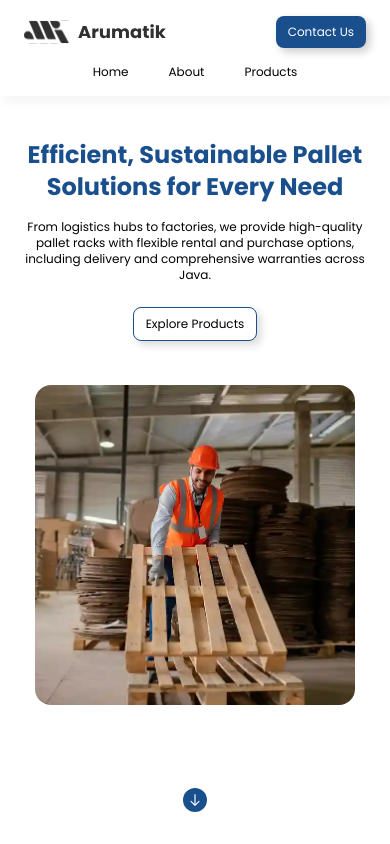
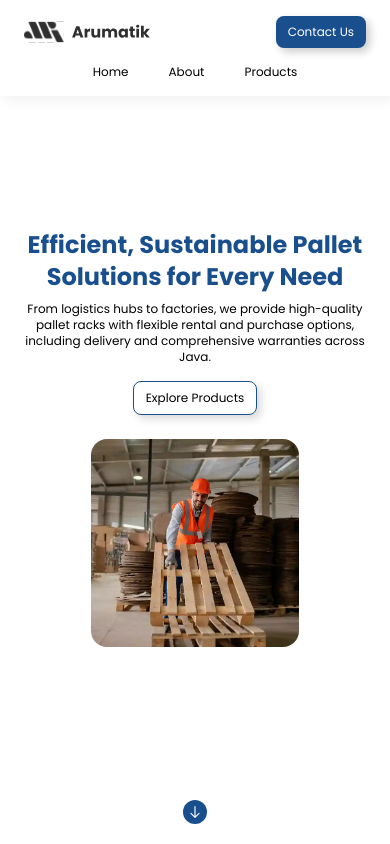
Before and after one commit to Crskiko/Arumatik, a React (Vite) app: page / in a window 390 px wide. Shown: the top 844 px of the page. Built offline with nearby package versions, Linux system fonts and the light colour scheme.

Commit message:
fix styling hero

```diff
--- a/src/components/HeroSection.jsx
+++ b/src/components/HeroSection.jsx
@@ -15,15 +15,15 @@ function HeroSection({ navigate, scroll, isMobile }) {
   return (
     <section id="hero" className="relative">
       <div
-        className={`flex ${isMobile ? "flex-col px-6 gap-1" : "flex-row xl:px-28 px-12 gap-10"}
+        className={`flex ${isMobile ? "flex-col px-6 gap-6 mt-8" : "flex-row xl:px-28 px-12 gap-10"}
         justify-between items-center w-full`}
       >
         <div className={isMobile ? "text-center" : "w-[34rem]"}>
-          <h1 className={`${isMobile ? "text-2xl mb-4" : "text-3xl mb-5"} font-bold text-blue`}>
+          <h1 className={`${isMobile ? "text-2xl mb-2" : "text-3xl mb-5"} font-bold text-blue`}>
             Efficient, Sustainable Pallet Solutions for Every Need
           </h1>
 
-          <p className={isMobile ? "text-xs mb-6" : "text-sm mb-16"}>
+          <p className={isMobile ? "text-xs mb-4" : "text-sm mb-16"}>
             From logistics hubs to factories, we provide high-quality pallet
             racks with flexible rental and purchase options, including delivery
             and comprehensive warranties across Java.
@@ -42,7 +42,7 @@ function HeroSection({ navigate, scroll, isMobile }) {
           alt="hero-img"
           className={`${
             isMobile
-              ? "w-80 h-80 rounded-2xl mt-10"
+              ? "w-52 h-52 rounded-2xl"
               : "w-[26rem] h-[26rem] rounded-[2.5rem]"
           } overflow-hidden object-cover`}
           loading="eager"
@@ -50,7 +50,7 @@ function HeroSection({ navigate, scroll, isMobile }) {
       </div>
 
       <button
-        className="bg-blue w-6 h-6 rounded-full flex items-center justify-center absolute bottom-8"
+        className="bg-blue w-6 h-6 rounded-full flex items-center justify-center absolute bottom-5"
         onMouseOver={scroll}
         onFocus={scroll}
       >
--- a/src/components/Navbar.jsx
+++ b/src/components/Navbar.jsx
@@ -18,7 +18,7 @@ function Navbar({ isMobile }) {
         <div className="flex flex-col items-center gap-4 px-6">
           <div className="flex items-center justify-between w-full">
             <HashLink to={"/"}>
-              <img src={Logo} alt="logo" className="max-w-[90%]" />
+              <img src={Logo} alt="logo" className="max-w-[80%]" />
             </HashLink>
 
             <Button
```
